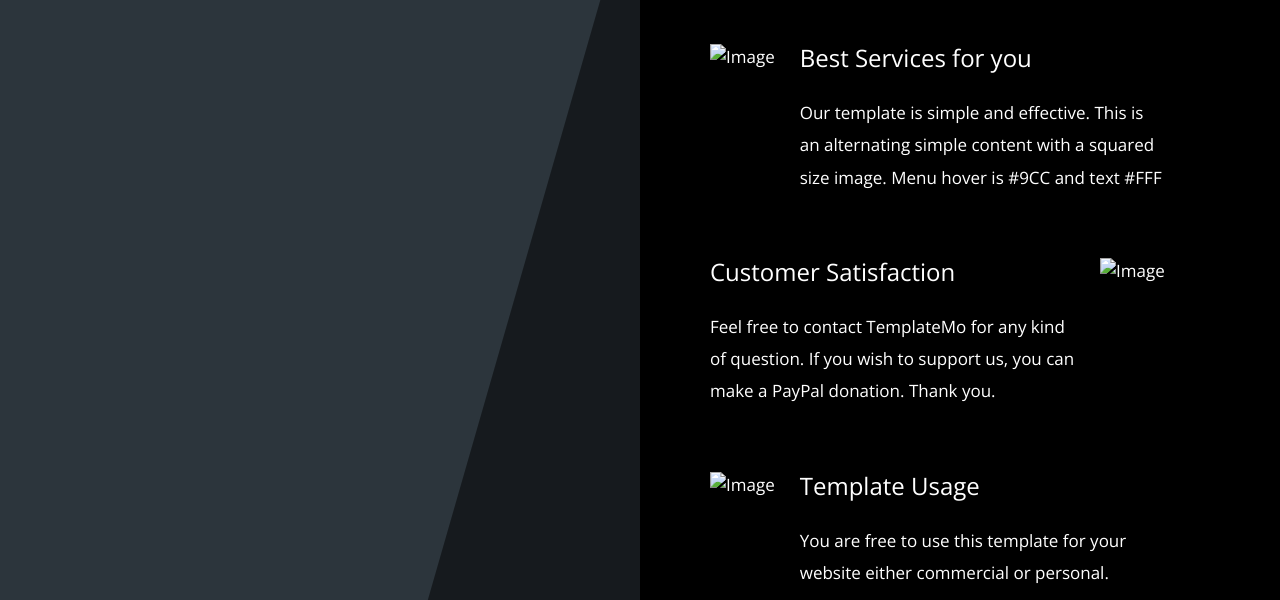
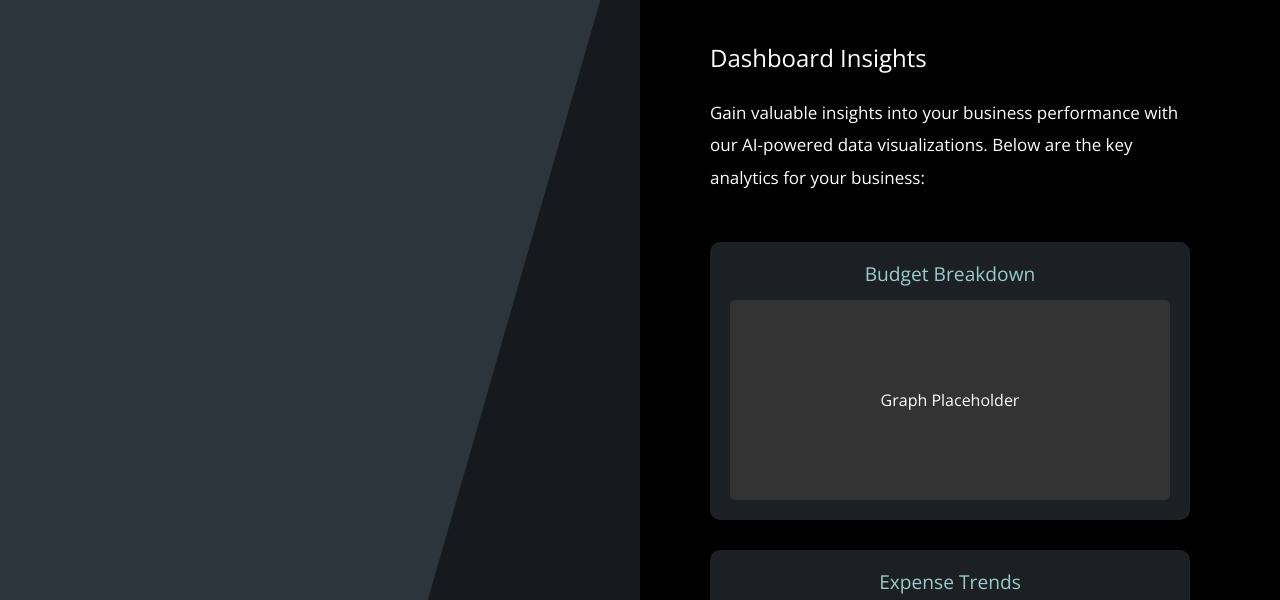
Before and after one commit to AATechCulture/BizSmart, a plain HTML site: page public/services.html in a window 1280 px wide. Shown: the part 138-738 px from the top of the page. Drawn offline with nearby package versions, Linux system fonts and the light colour scheme.

Commit message:
dashboard_front

```diff
--- a/public/services.html
+++ b/public/services.html
@@ -59,29 +59,27 @@
                 <div class="tm-col-left"></div>
                 <main class="tm-col-right">
                     <section class="tm-content">
-                        <div class="media my-3 mb-5 tm-service-media tm-service-media-img-l">
-                            <img src="img/services-1.jpg" alt="Image" class="tm-service-img">
-                            <div class="media-body tm-service-text">
-                                <h2 class="mb-4 tm-content-title">Best Services for you</h2>
-                                <p>Our template is simple and effective. This is an alternating simple content with a
-                                    squared size image. Menu hover is #9CC and text #FFF</p>
+                        <h2 class="mb-4 tm-content-title">Dashboard Insights</h2>
+                        <p class="mb-5">Gain valuable insights into your business performance with our AI-powered data visualizations. Below are the key analytics for your business:</p>
+
+                        <!-- Graph Layout -->
+                        <div class="tm-graph-container">
+                            <!-- Graph 1 -->
+                            <div class="tm-graph-item">
+                                <h3>Budget Breakdown</h3>
+                                <div class="tm-placeholder-graph">Graph Placeholder</div>
                             </div>
-                        </div>
-                        <div class="media my-3 mb-5 tm-service-media">
-                            <div class="media-body tm-service-text">
-                                <h2 class="mb-4 tm-content-title">Customer Satisfaction</h2>
-                                <p>Feel free to contact TemplateMo for any kind of question. If you wish to support us,
-                                    you can make a PayPal donation. Thank you.</p>
+
+                            <!-- Graph 2 -->
+                            <div class="tm-graph-item">
+                                <h3>Expense Trends</h3>
+                                <div class="tm-placeholder-graph">Graph Placeholder</div>
                             </div>
-                            <img src="img/services-2.jpg" alt="Image" class="tm-service-img-r">
-                        </div>
-                        <div class="media my-3 tm-service-media tm-service-media-img-l">
-                            <img src="img/services-3.jpg" alt="Image" class="tm-service-img">
-                            <div class="media-body tm-service-text">
-                                <h2 class="mb-4 tm-content-title">Template Usage</h2>
-                                <p>You are free to use this template for your website either commercial or personal.</p>
-                                <p>You are NOT allowed to redistribute this template ZIP file for a download purpose on
-                                    any template collection website.</p>
+
+                            <!-- Graph 3 -->
+                            <div class="tm-graph-item">
+                                <h3>Next Steps</h3>
+                                <div class="tm-placeholder-graph">Graph Placeholder</div>
                             </div>
                         </div>
                     </section>
--- a/src/css/templatemo-diagoona.css
+++ b/src/css/templatemo-diagoona.css
@@ -151,6 +151,41 @@ p {
     height: 100%;
     padding-left: 70px;
     padding-right: 70px;
+}
+
+/* Graph Container */
+.tm-graph-container {
+    display: grid;
+    grid-template-columns: repeat(auto-fit, minmax(300px, 1fr)); /* Responsive layout */
+    gap: 30px; /* Spacing between graphs */
+}
+
+/* Graph Items */
+.tm-graph-item {
+    text-align: center;
+    background-color: #1C2025;
+    padding: 20px;
+    border-radius: 10px;
+    box-shadow: 0 4px 10px rgba(0, 0, 0, 0.2);
+}
+
+.tm-graph-item h3 {
+    color: #9CC;
+    margin-bottom: 15px;
+    font-size: 1.2rem;
+}
+
+/* Placeholder Graph */
+.tm-placeholder-graph {
+    width: 100%;
+    height: 200px; /* Placeholder height */
+    background-color: #333;
+    color: white;
+    font-size: 1rem;
+    display: flex;
+    align-items: center;
+    justify-content: center;
+    border-radius: 5px;
 }
 
 .tm-content {
```
